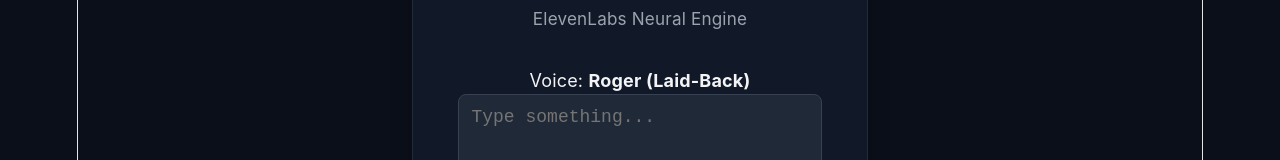
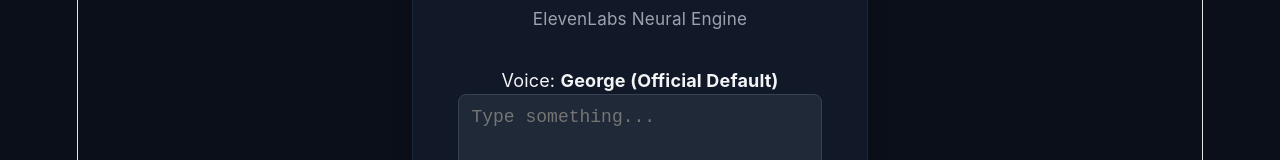
Before and after one commit to nikitamorozov44-hash/ai-voice-deck, a React (Vite) app: page / in a window 1280 px wide. Shown: the part 194-354 px from the top of the page. Built offline with nearby package versions, Linux system fonts and the light colour scheme; no server answers.

Commit message:
Fix: match official ElevenLabs example voice and model

```diff
--- a/src/App.tsx
+++ b/src/App.tsx
@@ -3,8 +3,8 @@
 
 // Process environment variable via Vite
 const ELEVENLABS_API_KEY = import.meta.env.VITE_ELEVENLABS_KEY
-// ИСПРАВЛЕНО: Теперь тут стоит цифра 0 вместо буквы O
-const ROGER_VOICE_ID = 'Cwhv6tK90PNo68H07S9m'
+// Взяли официальный дефолтный ID голоса (George) из примера
+const ROGER_VOICE_ID = 'JBFqnCBsd6RMkjVDRZzb'
 
 function App() {
   const [text, setText] = useState<string>('')
@@ -16,7 +16,7 @@
     try {
       setIsSpeaking(true)
 
-      // Send text to ElevenLabs API
+      // Отправляем прямой fetch-запрос к API ElevenLabs
       const response = await fetch(`https://api.elevenlabs.io/v1/text-to-speech/${ROGER_VOICE_ID}`, {
         method: 'POST',
         headers: {
@@ -26,7 +26,7 @@
         },
         body: JSON.stringify({
           text: text,
-          model_id: 'eleven_multilingual_v2', // Оптимальная модель для Роджера на бесплатном тарифе
+          model_id: 'eleven_multilingual_v2', // Модель из официального примера
           voice_settings: {
             stability: 0.5,
             similarity_boost: 0.75
@@ -40,7 +40,7 @@
         throw new Error('API Error')
       }
 
-      // Process and play the audio response
+      // Воспроизводим полученное аудио в браузере
       const audioBlob = await response.blob()
       const audioUrl = URL.createObjectURL(audioBlob)
       const audio = new Audio(audioUrl)
@@ -67,7 +67,7 @@
       <p className="subtitle">ElevenLabs Neural Engine</p>
 
       <div className="voice-info">
-        <span className="badge">Voice:</span> <strong>Roger (Laid-Back)</strong>
+        <span className="badge">Voice:</span> <strong>George (Official Default)</strong>
       </div>
 
       <textarea
```
